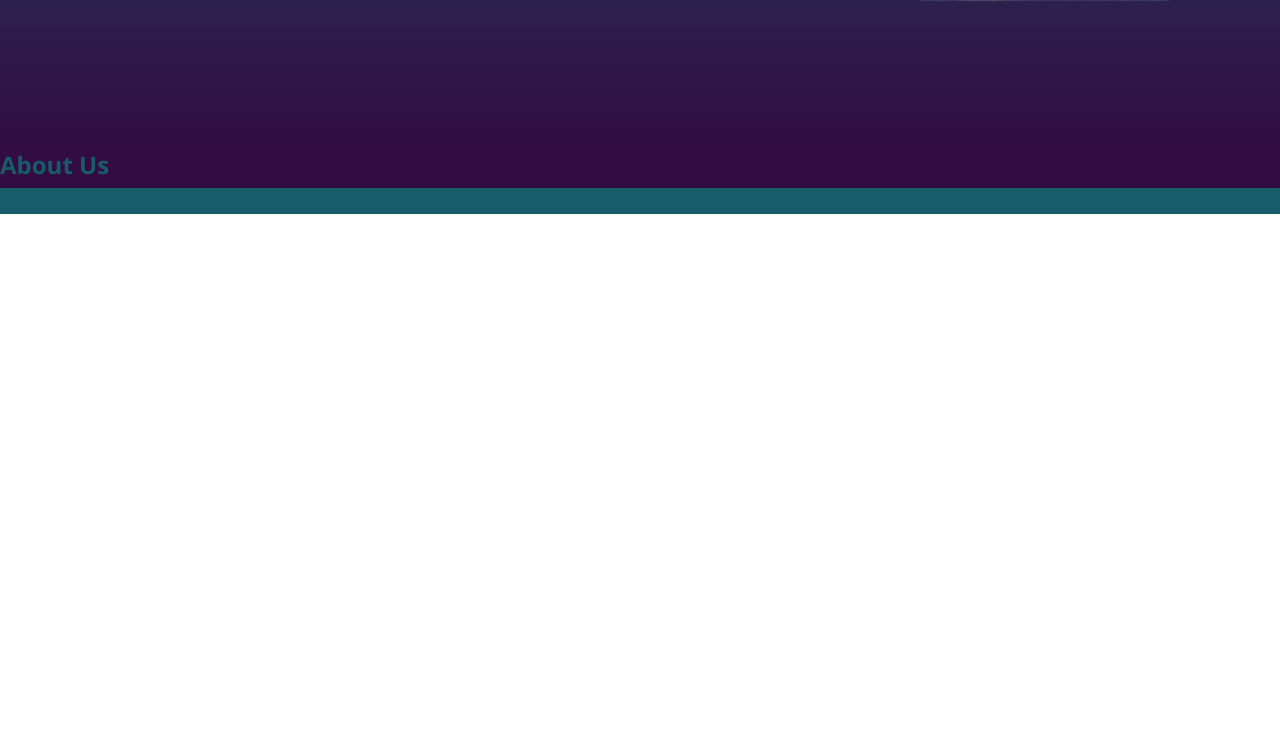
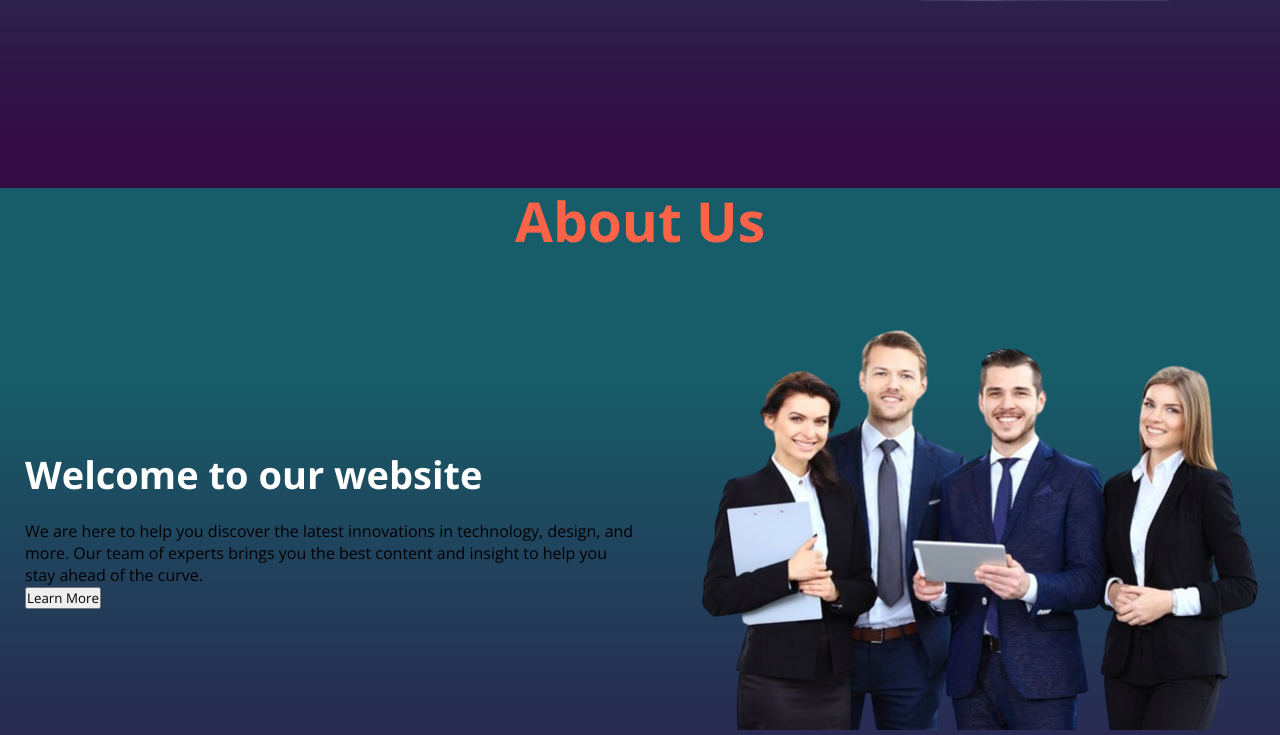
Before and after one commit to Hardheydhoyin00/Sam-Website, a plain HTML site: page index.html in a window 1280 px wide. Shown: the part 612-1347 px from the top of the page. Before the commit the page ends 826 px from the top, so only its background shows below. Drawn offline with nearby package versions, Linux system fonts and the light colour scheme.

Commit message:
about us

```diff
--- a/index.html
+++ b/index.html
@@ -36,7 +36,7 @@
     <!-- Section 2 -->
     <section class="hero-section">
       <div class="hero">
-        <h2>Welcome to my website 👋</h2>
+        <h2><span s>Welcome</span> to my website 👋</h2>
         <p>
           Join us in the exciting world of programming and turn your ideas into
           reality. Unlock the world of endless possibilities - click 👇
@@ -54,19 +54,25 @@
     </section>
 
     <!-- Section-3 -->
-    <Section>
-      <div class="about-us" id="about-us">
+    <Section class="section-3">
+      <!-- Heading -->
+      <div class="heading">
         <h1>About Us</h1>
-
+      </div>
+      <!-- Image and the text -->
+      <div class="container">
+        <div class="hero-content">
+          <h2>Welcome to our website</h2>
+          <p>We are here to help you discover the latest innovations in technology, design, and more. Our team of experts brings you the best content and insight to help you stay ahead of the curve.</p>
+          <button type="button" class="cta-button">Learn More</button>
+        </div>
+        <!-- img -->
+        <div class="hero-img">
+          <img src="./img/about.png" alt="">
+        </div>
       </div>
     </Section>
 
-<!-- Section-4 -->
-<Section>
-  <div class="about-us" id="about-us">
-    <h1>About Us</h1>
-  </div>
-</Section>
 
   </body>
 </html>
--- a/style.css
+++ b/style.css
@@ -158,6 +158,10 @@ nav .buttons .signup:hover {
   order: 1;
 }
 
+span{
+  color: crimson;
+}
+
 @media screen and (max-width: 1023px) {
   .navbar .logo a {
     font-size: 1.5rem;
@@ -205,3 +209,47 @@ nav .buttons .signup:hover {
   align-items: center;
 
 }
+
+/* Section 3 styling */
+.heading h1{
+  color: #ff6347;
+  font-size: 55px;
+  text-align: center;
+  margin-top: 35px;
+}
+
+.container{
+  display: flex;
+  justify-content: center;
+  align-items: center;
+  margin: 65px auto;
+}
+
+.hero-content{
+  flex: 1;
+  width: 600px;
+  margin: 0px 25px;
+}
+
+.hero-content h2{
+  font-size: 38px;
+  color: #fff;
+  margin-bottom: 20px;
+}
+
+/* cta-button */
+.cta-button{
+
+}
+
+.hero-img{
+  flex: 1;
+  width: 600px;
+  margin: auto;
+}
+
+img{
+  width: 100%;
+  height: auto;
+  border-radius: 10px;
+}
```
Also changed, not shown: img/about.png (added), img/bg-1.jpg (added).
